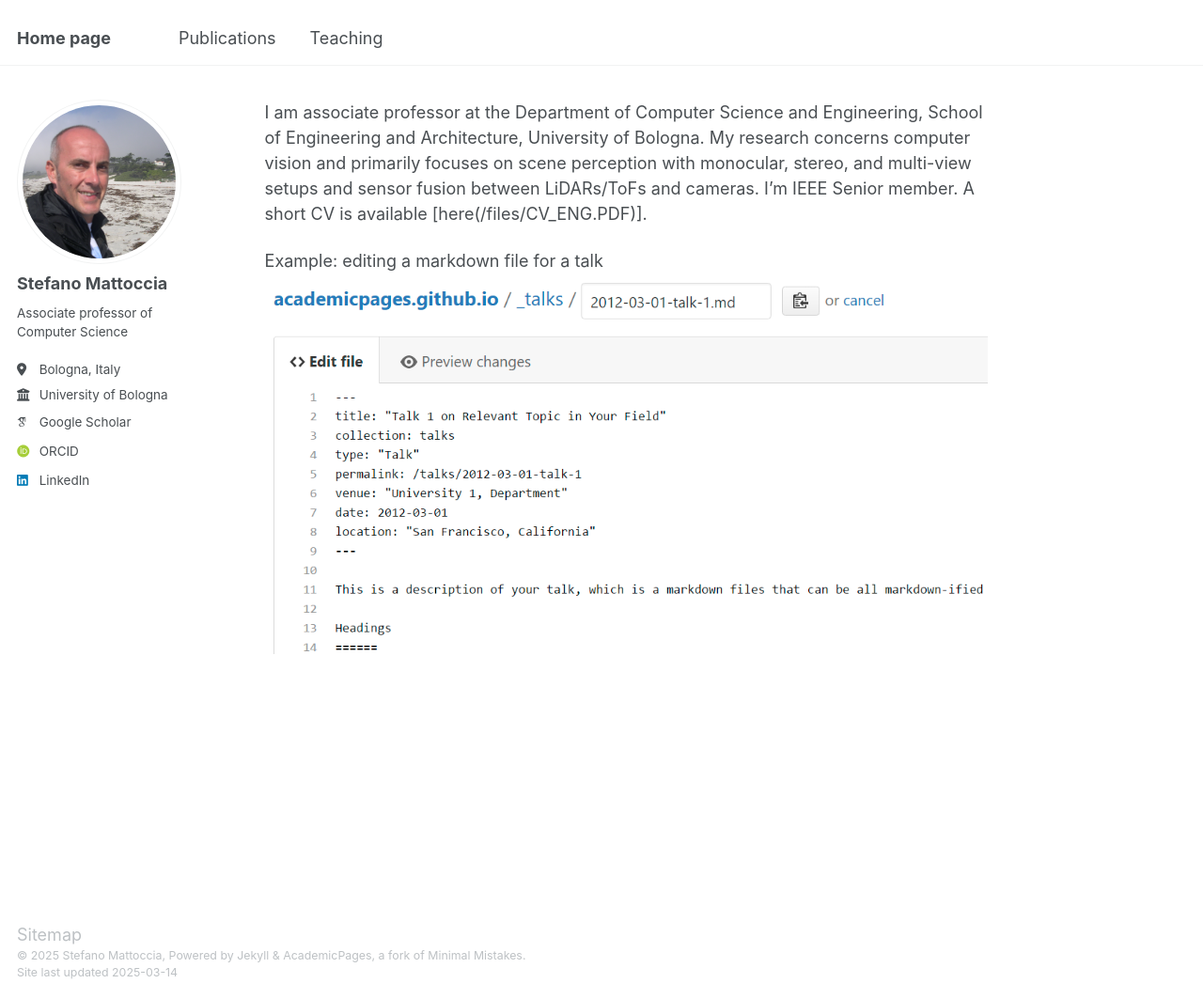
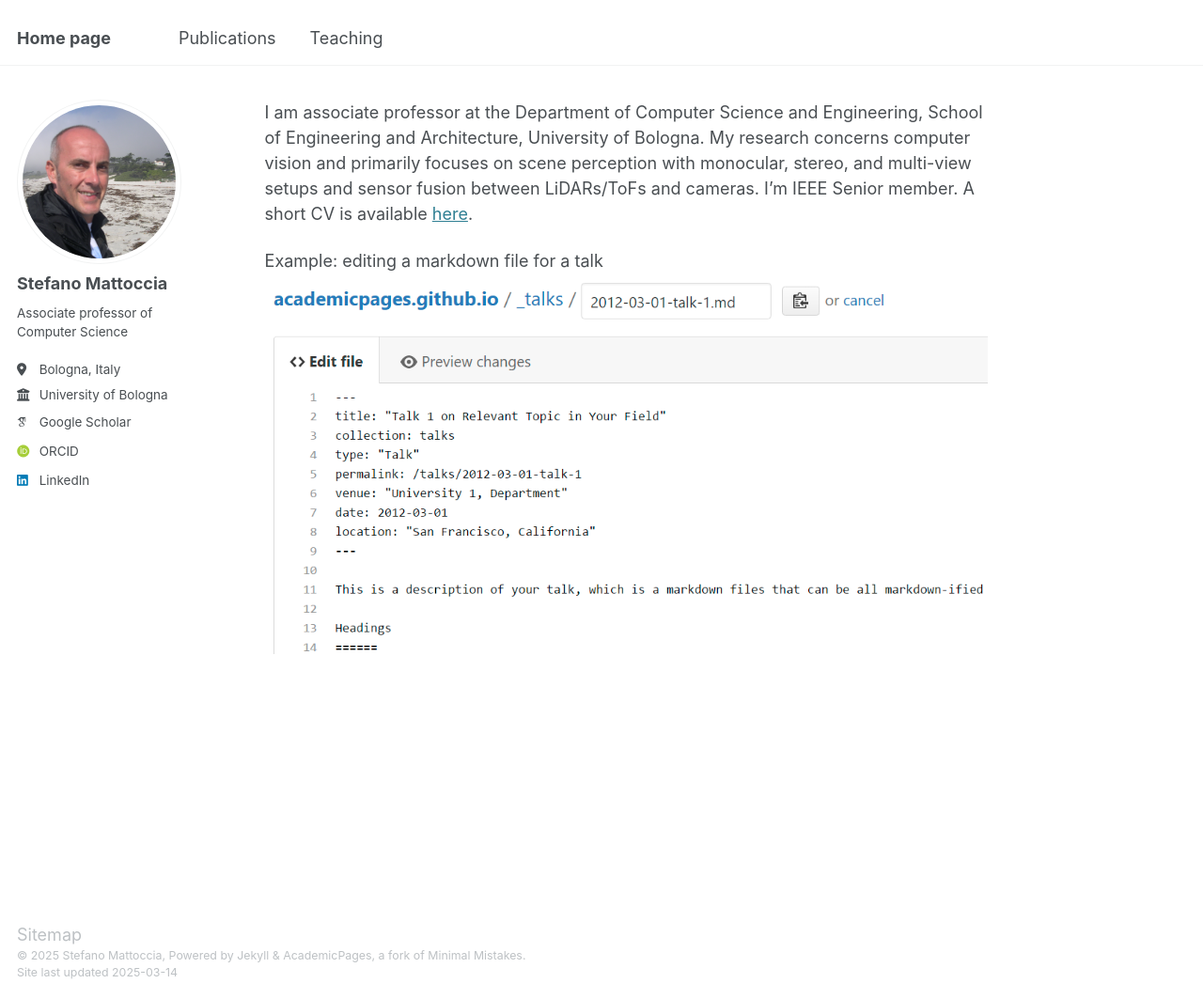
Before and after one commit to stefanomattoccia/stefanomattoccia.github.io, a Jekyll site: the page built from _pages/about.md, in a window 1280 px wide and 1063 px high. Shown: the whole window at 94% size. Built offline with Jekyll 4.4.1, drawn with Linux system fonts in a browser that asks for light colours; some web fonts are replaced.

Commit message:
Update about.md

```diff
--- a/_pages/about.md
+++ b/_pages/about.md
@@ -7,7 +7,7 @@ redirect_from:
   - /about.html
 ---
 
-I am associate professor at the Department of Computer Science and Engineering, School of Engineering and Architecture, University of Bologna. My research concerns computer vision and primarily focuses on scene perception with monocular, stereo, and multi-view setups and sensor fusion between LiDARs/ToFs and cameras. I’m IEEE Senior member. A short CV is available [here(/files/CV_ENG.PDF)].
+I am associate professor at the Department of Computer Science and Engineering, School of Engineering and Architecture, University of Bologna. My research concerns computer vision and primarily focuses on scene perception with monocular, stereo, and multi-view setups and sensor fusion between LiDARs/ToFs and cameras. I’m IEEE Senior member. A short CV is available [here](/files/CV_ENG.PDF).
 
 
 
```
